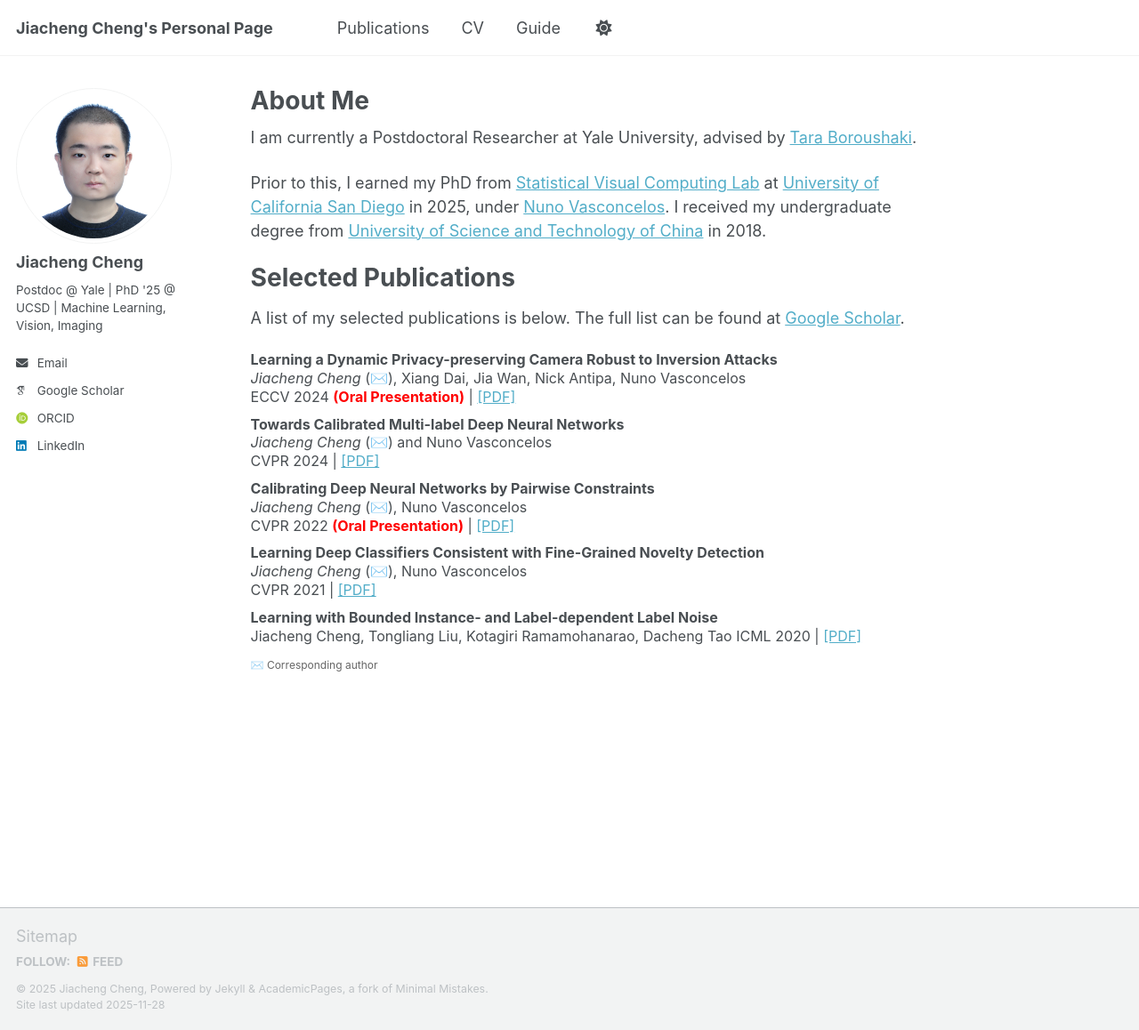
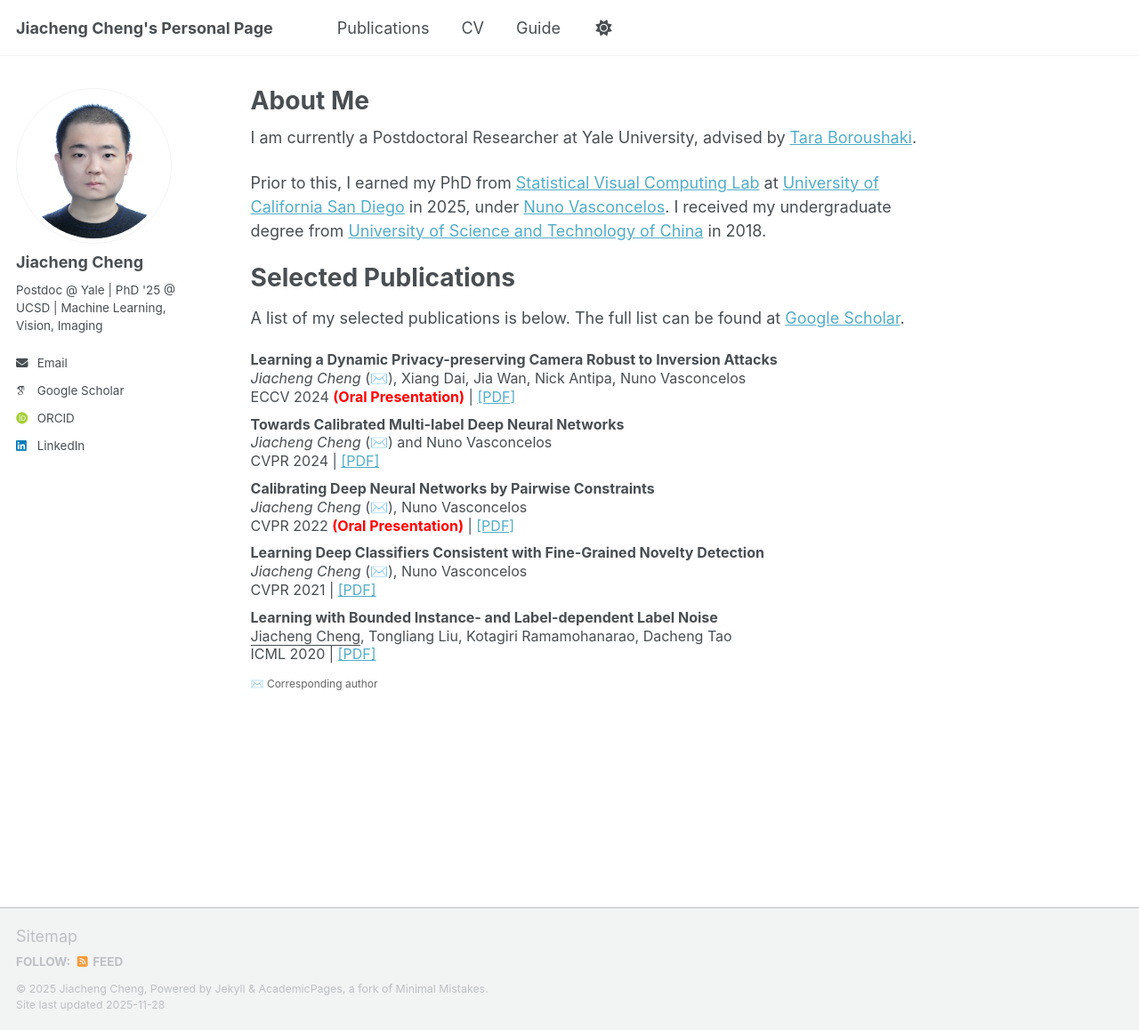
Before and after one commit to JiachengCheng96/JiachengCheng96.github.io, a Jekyll site: the page built from _pages/about.md, in a window 1280 px wide and 1158 px high. Shown: the whole window at 89% size. Built offline with Jekyll 4.4.1, drawn with Linux system fonts in a browser that asks for light colours; some web fonts are replaced; a script that is not in the unit is left out.

```diff
--- a/_pages/about.md
+++ b/_pages/about.md
@@ -46,7 +46,7 @@ A list of my selected publications is below. The full list can be found at [Goog
 
     <div style="margin-bottom: 10px;">
         <strong>Learning with Bounded Instance- and Label-dependent Label Noise</strong><br>
-        Jiacheng Cheng, Tongliang Liu, Kotagiri Ramamohanarao, Dacheng Tao
+        <u>Jiacheng Cheng</u>, Tongliang Liu, Kotagiri Ramamohanarao, Dacheng Tao<br>
         ICML 2020 | <a href="#">[PDF]</a>
     </div>
 
```
